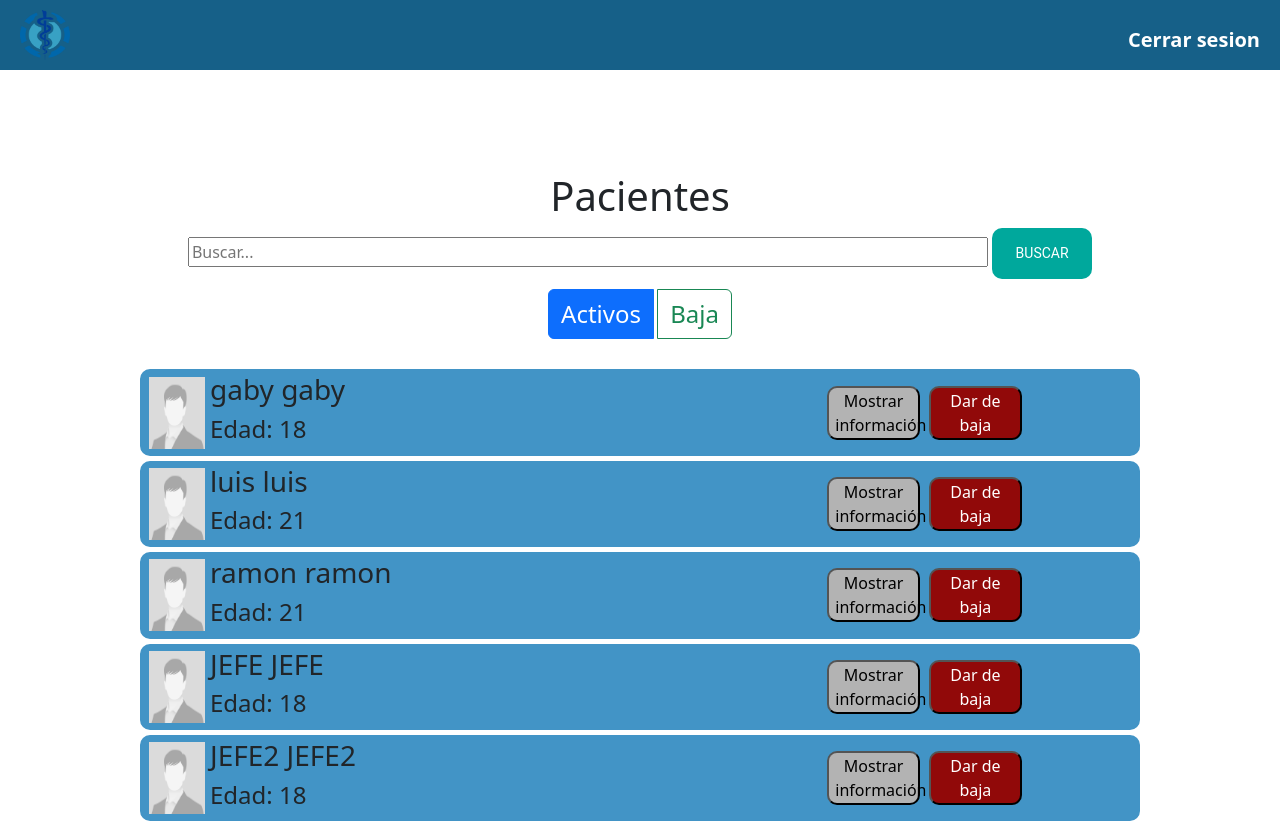
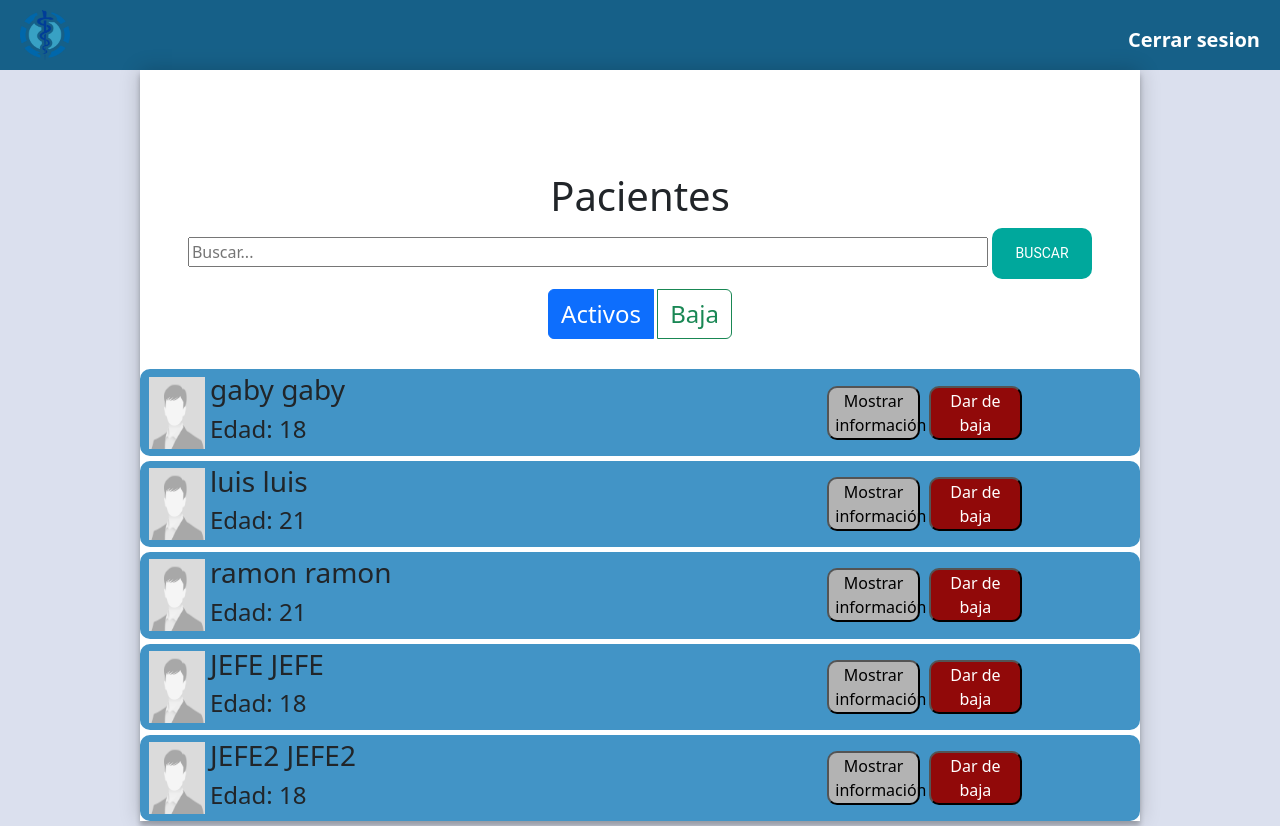
Before and after one commit to LuisM711/proyectomedico, a Django app: page /listarpacientes/admin in a window 1280 px wide. Run offline with Django 5.2, Linux system fonts and the light colour scheme; a user stored in the database is signed in; data comes from the database, SQL or seed files in the repository; both versions use the stored data as it was after the commit; some libraries are stand-ins or nearby versions.

Commit message:
css arreglado

```diff
--- a/moduloPrincipal/static/css/especialidades.css
+++ b/moduloPrincipal/static/css/especialidades.css
@@ -50,3 +50,6 @@ table th, table td {
 table th {
     background-color: #f2f2f2;
 }
+body{
+    background-color: #DBE0EE !important;
+}
--- a/moduloPrincipal/static/css/graficas_especialista.css
+++ b/moduloPrincipal/static/css/graficas_especialista.css
@@ -23,7 +23,7 @@ p{
     background: #348a73;
 }
 body{
-    background-color: #dbe9ee;
+    background-color: #DBE0EE !important;
 }
 .mostrar-grafico{
     background-color: white;
--- a/moduloPrincipal/static/css/inicio.css
+++ b/moduloPrincipal/static/css/inicio.css
@@ -7,5 +7,5 @@
     left: 20%;
 }
 body{
-    background-color: #dbe9ee;
+    background: #DBE0EE !important;
 }
--- a/moduloPrincipal/static/css/lista_citas.css
+++ b/moduloPrincipal/static/css/lista_citas.css
@@ -88,3 +88,6 @@ line-height: normal;
     color: white;
     font-family: Arial, Helvetica, sans-serif;
 }
+body{
+    background-color: #DBE0EE !important;
+}
--- a/moduloPrincipal/static/css/lista_pacientes.css
+++ b/moduloPrincipal/static/css/lista_pacientes.css
@@ -229,3 +229,10 @@ body {
   width: 30%;
   color: white;
 }
+body{
+  background-color: #DBE0EE !important;
+}
+.login-page{
+  background-color: white;
+  box-shadow: 0 0 20px 0 rgba(0, 0, 0, 0.2), 0 5px 5px 0 rgba(0, 0, 0, 0.24);
+}
--- a/moduloPrincipal/static/css/nav.css
+++ b/moduloPrincipal/static/css/nav.css
@@ -41,3 +41,6 @@ header {
   .separador{
     margin-left: 300px;
   }
+  body{
+    background-color: #000000;
+  }
```
Also changed, not shown: db.sqlite3.
